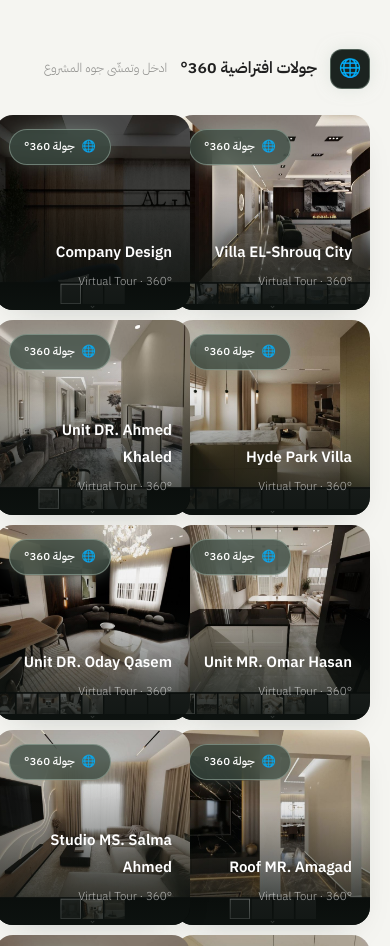
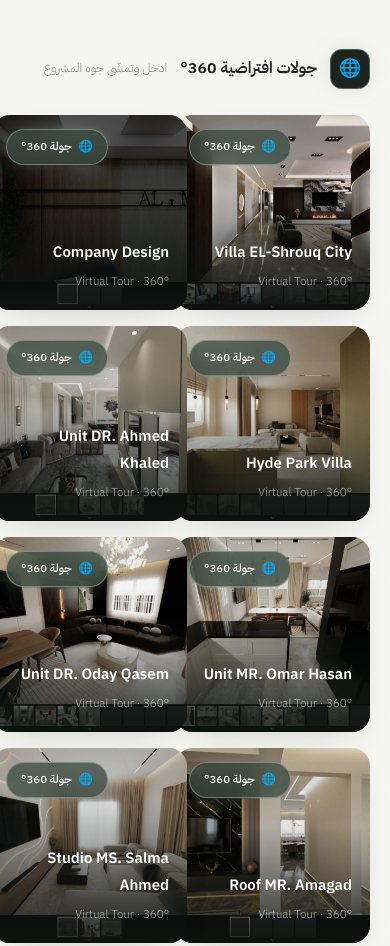
Before and after one commit to abdom6731-debug/new-home-website-finall, a plain HTML site: page index.html in a window 390 px wide. Shown: the part 2606-3552 px from the top of the page. Drawn offline with nearby package versions, Linux system fonts and the light colour scheme; a web font is replaced by a local one.

Commit message:
Update index.html

```diff
--- a/index.html
+++ b/index.html
@@ -780,11 +780,11 @@ header.hid{transform:translateY(-110%)}
 #tours360 .tile .ph{display:block!important;width:100%!important;height:100%!important;object-fit:cover!important}
 @media(max-width:1000px){#tours360{grid-template-columns:repeat(2,minmax(0,1fr))!important}}
 @media(max-width:700px){
-  #tours360{grid-template-columns:repeat(2,minmax(0,1fr))!important;gap:12px!important}
+  #tours360{grid-template-columns:repeat(2,minmax(0,1fr))!important;gap:20px!important}
   #tours360 .tile{height:220px!important}
 }
 @media(max-width:402px){
-  #tours360{gap:10px!important}
+  #tours360{gap:16px!important}
   #tours360 .tile{height:195px!important}
 }
 
```
